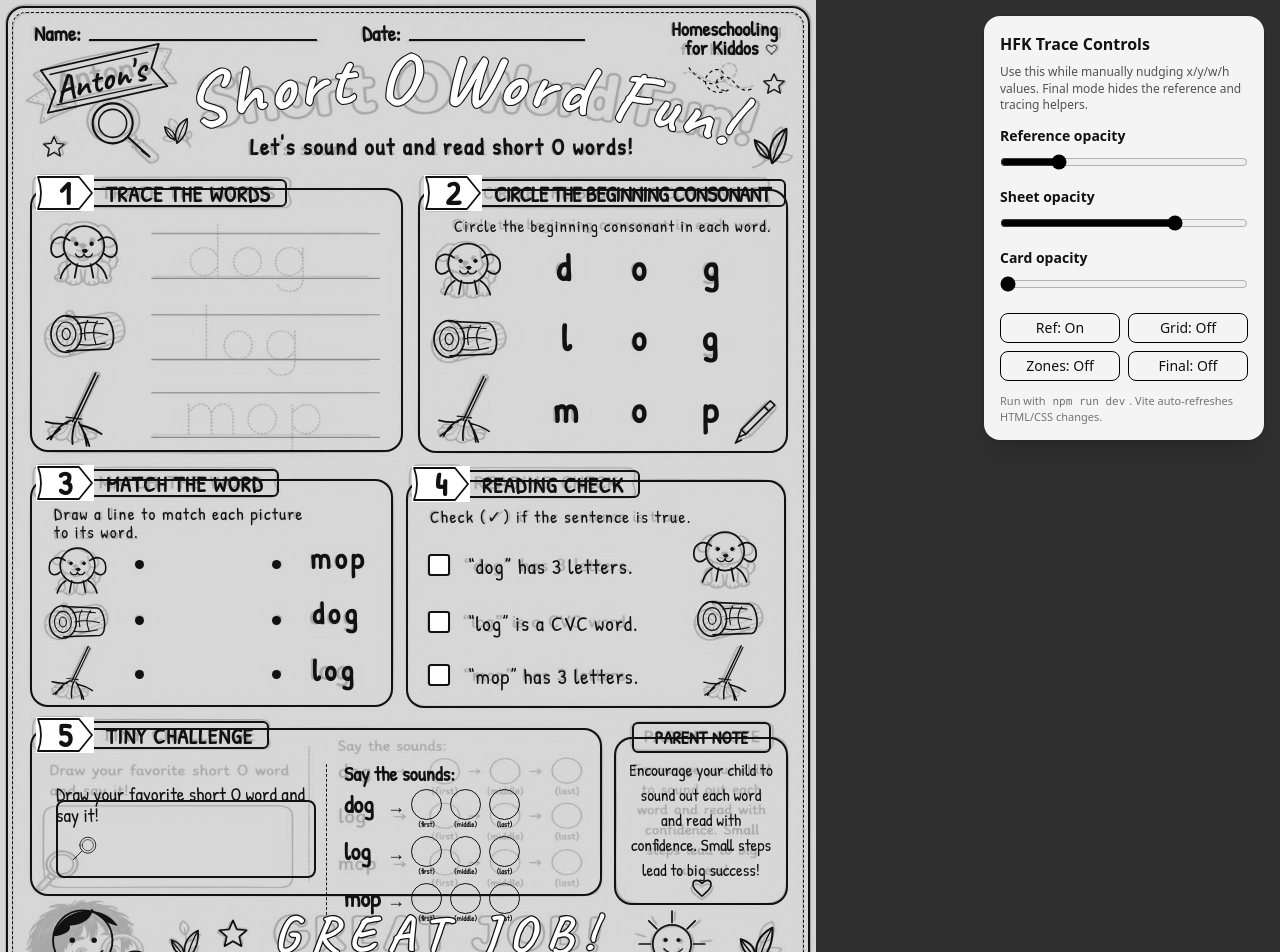
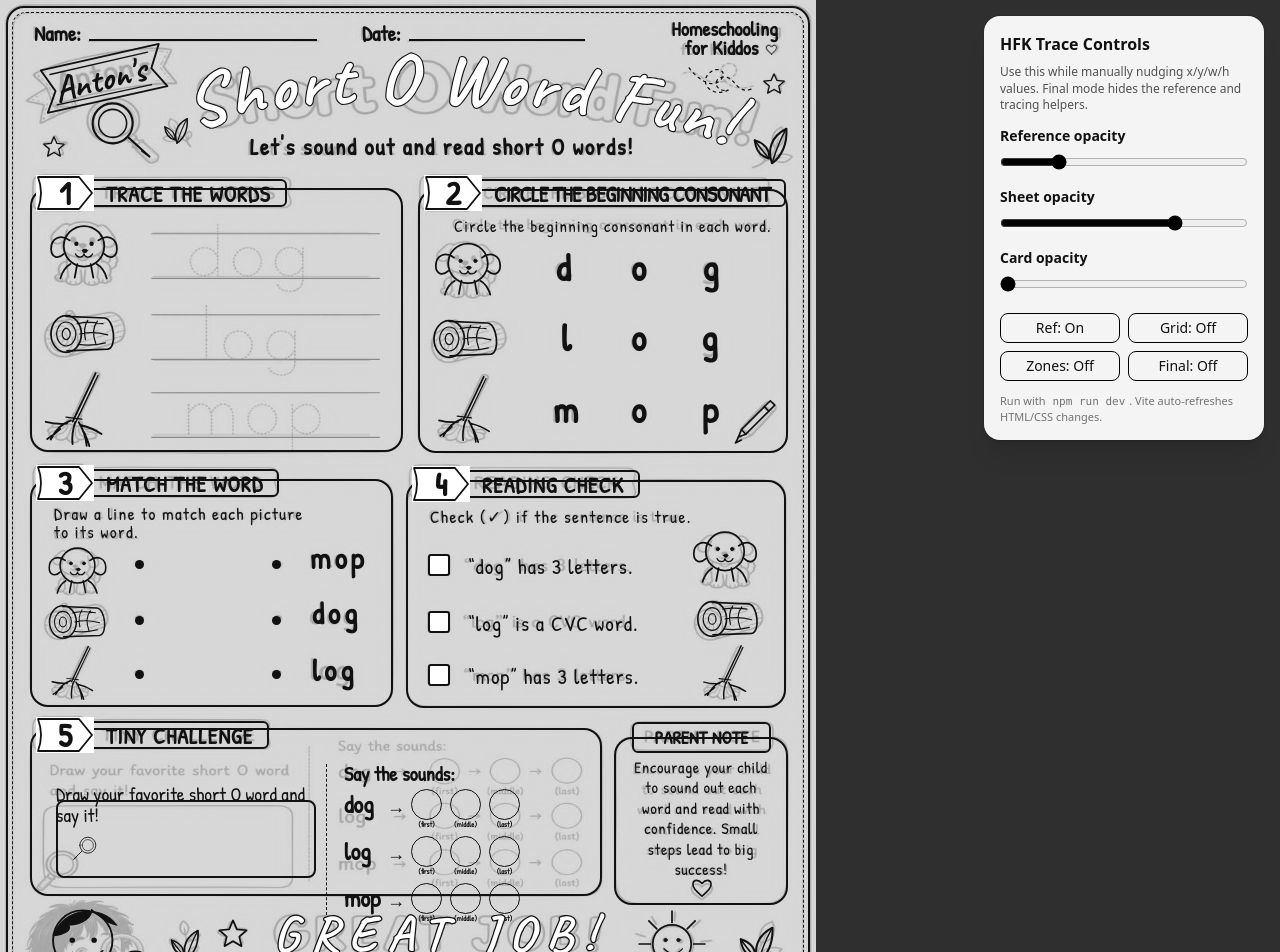
Before and after one commit to princeoncada/hfk-template-development, a React (Vite) app: page / in a window 1280 px wide. Shown: the top 952 px of the page. Built offline with nearby package versions, Linux system fonts and the light colour scheme.

Commit message:
style: adjust font size and leading of text in ParentNote component

```diff
--- a/src/components/activities/ParentNote.jsx
+++ b/src/components/activities/ParentNote.jsx
@@ -3,7 +3,7 @@ export function ParentNote() {
     <>
       <section className="parent-card top-184.25 left-153.5 w-43.5 h-42 pt-4.5">
         <div className="parent-banner absolute -top-4.25 left-4">PARENT NOTE</div>
-        <div className="parent-text text-[17px] leading-6.25 mt-0">Encourage your child to sound out each word and read with confidence. Small steps lead to
+        <div className="parent-text text-[16px] tracking-[0.7px] leading-[20.4px] mt-0">Encourage your child to sound out each word and read with confidence. Small steps lead to
           big success!</div>
         <svg className="parent-heart size-6 left-18.5 bottom-0.75">
           <use href="#heart" />
```
